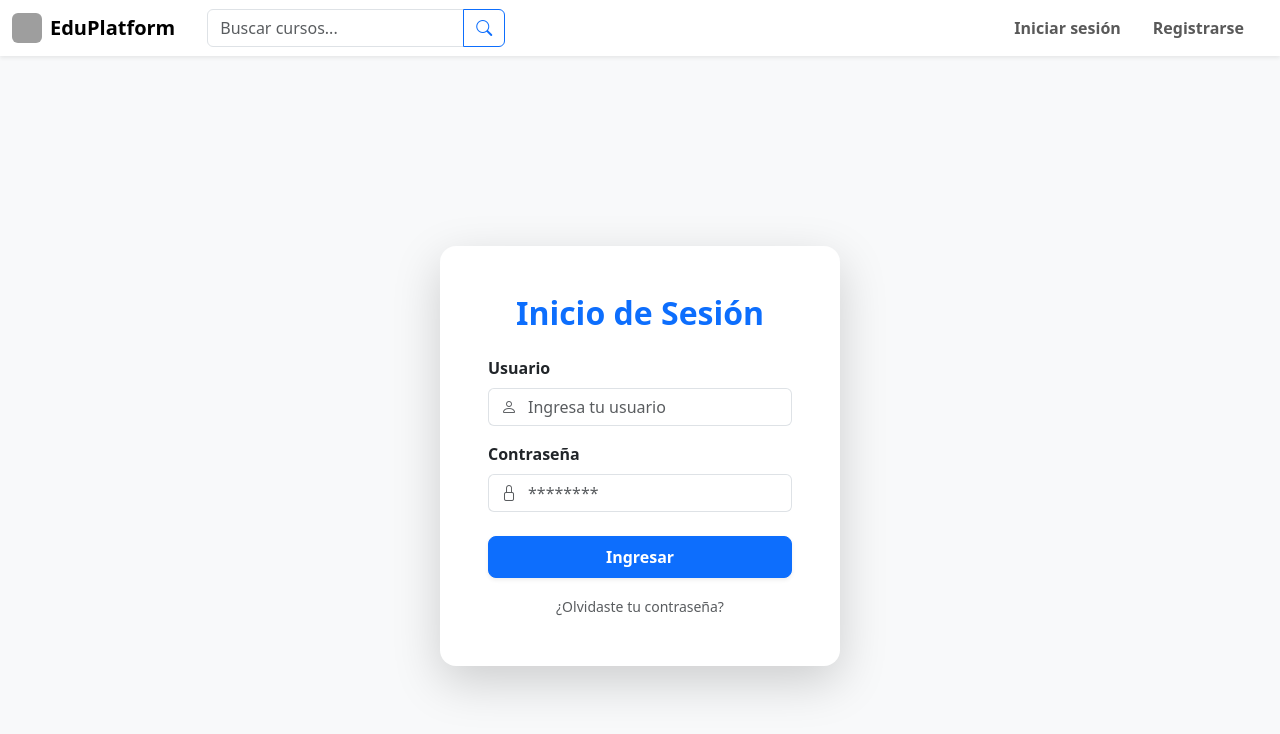
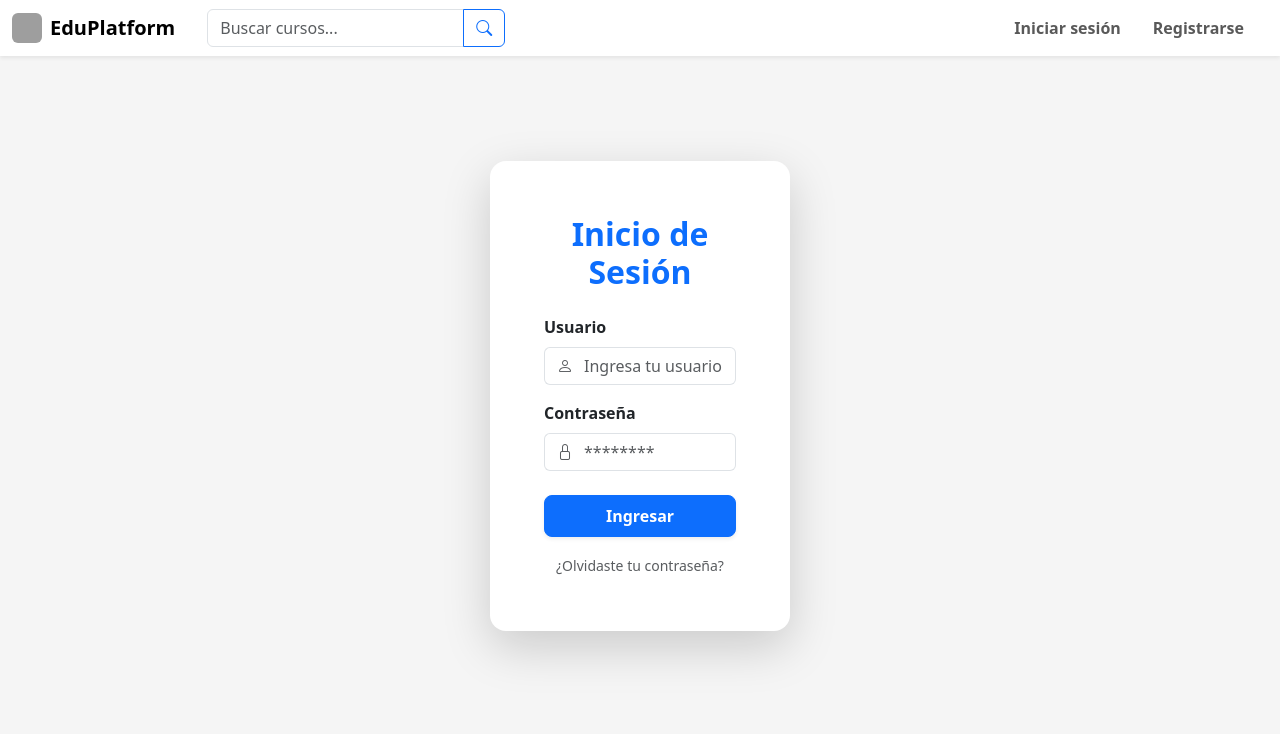
Before and after one commit to fpl81660/proyecto_cursos, an Angular app: page /inicio-sesion in a window 1280 px wide. Shown: the top 734 px of the page. Built offline with nearby package versions, Linux system fonts and the light colour scheme; grey boxes are pictures that could not be loaded.

Commit message:
autentificacion funcional

```diff
--- a/src/app/app.config.ts
+++ b/src/app/app.config.ts
@@ -1,12 +1,13 @@
 import { ApplicationConfig, provideBrowserGlobalErrorListeners, provideZoneChangeDetection } from '@angular/core';
 import { provideRouter } from '@angular/router';
-
+import { provideHttpClient } from '@angular/common/http';
 import { routes } from './app.routes';
 
 export const appConfig: ApplicationConfig = {
   providers: [
     provideBrowserGlobalErrorListeners(),
     provideZoneChangeDetection({ eventCoalescing: true }),
-    provideRouter(routes)
+    provideRouter(routes),
+    provideHttpClient()
   ]
 };
--- a/src/app/pages/inicio-sesion/inicio-sesion.html
+++ b/src/app/pages/inicio-sesion/inicio-sesion.html
@@ -1,29 +1,41 @@
-<div class="d-flex justify-content-center align-items-center vh-100 bg-light">
+<div class="main-wrapper">
 
-  <div class="card shadow-lg border-0 rounded-4" style="width: 100%; max-width: 400px;">
-    <div class="card-body p-5">
+  <div class="login-container card shadow-lg border-0 rounded-4 bg-white">
+    <div class="card-body p-4 w-100">
 
       <h2 class="text-center fw-bold mb-4 text-primary">Inicio de Sesión</h2>
 
-      <form>
+      <form #f="ngForm" (ngSubmit)="onSubmit(f)">
 
-        <div class="mb-3">
+        <div class="mb-3 text-start">
           <label for="inputUsuario" class="form-label fw-semibold">Usuario</label>
           <div class="input-group">
             <span class="input-group-text bg-white text-muted border-end-0">
               <i class="bi bi-person"></i>
             </span>
-            <input type="text" class="form-control border-start-0 ps-0" id="inputUsuario" placeholder="Ingresa tu usuario" required>
+            <input type="text"
+                   class="form-control border-start-0 ps-0"
+                   id="inputUsuario"
+                   name="nombre"
+                   [(ngModel)]="loginData.nombre"
+                   placeholder="Ingresa tu usuario"
+                   required>
           </div>
         </div>
 
-        <div class="mb-4">
+        <div class="mb-4 text-start">
           <label for="inputPassword" class="form-label fw-semibold">Contraseña</label>
           <div class="input-group">
             <span class="input-group-text bg-white text-muted border-end-0">
               <i class="bi bi-lock"></i>
             </span>
-            <input type="password" class="form-control border-start-0 ps-0" id="inputPassword" placeholder="********" required>
+            <input type="password"
+                   class="form-control border-start-0 ps-0"
+                   id="inputPassword"
+                   name="contrasena"
+                   [(ngModel)]="loginData.contrasena"
+                   placeholder="********"
+                   required>
           </div>
         </div>
 
--- a/src/app/pages/inicio-sesion/inicio-sesion.ts
+++ b/src/app/pages/inicio-sesion/inicio-sesion.ts
@@ -1,12 +1,46 @@
-import { Component } from '@angular/core';
+import { Component, inject } from '@angular/core';
+import { FormsModule, NgForm } from '@angular/forms';
+import { HttpClient } from '@angular/common/http';
+import { Router } from '@angular/router';
+import { Autentificación } from '../../services/autentificación';
+import { CommonModule } from '@angular/common';
 
 @Component({
   selector: 'app-inicio-sesion',
   standalone: true,
-  imports: [],
+  imports: [FormsModule, CommonModule],
   templateUrl: './inicio-sesion.html',
   styleUrl: './inicio-sesion.scss',
 })
 export class InicioSesion {
+  loginData = {
+    nombre: '',
+    contrasena: ''
+  };
 
+  private http = inject(HttpClient);
+  private router = inject(Router);
+  private authService = inject(Autentificación);
+
+  private apiUrl = 'http://localhost:3000/iniciosesion';
+
+  onSubmit(form: NgForm) {
+    if (form.invalid) {
+      return;
+    }
+
+    this.http.post<any>(this.apiUrl, this.loginData).subscribe({
+      next: (user) => {
+        console.log('Datos recibidos del backend:', user);
+
+        this.authService.login(user);
+
+        this.router.navigate(['/inicio']);
+      },
+      error: (err) => {
+        console.error('Error detallado:', err);
+        alert('Usuario o contraseña incorrectos');
+      }
+    });
+  }
 }
```
